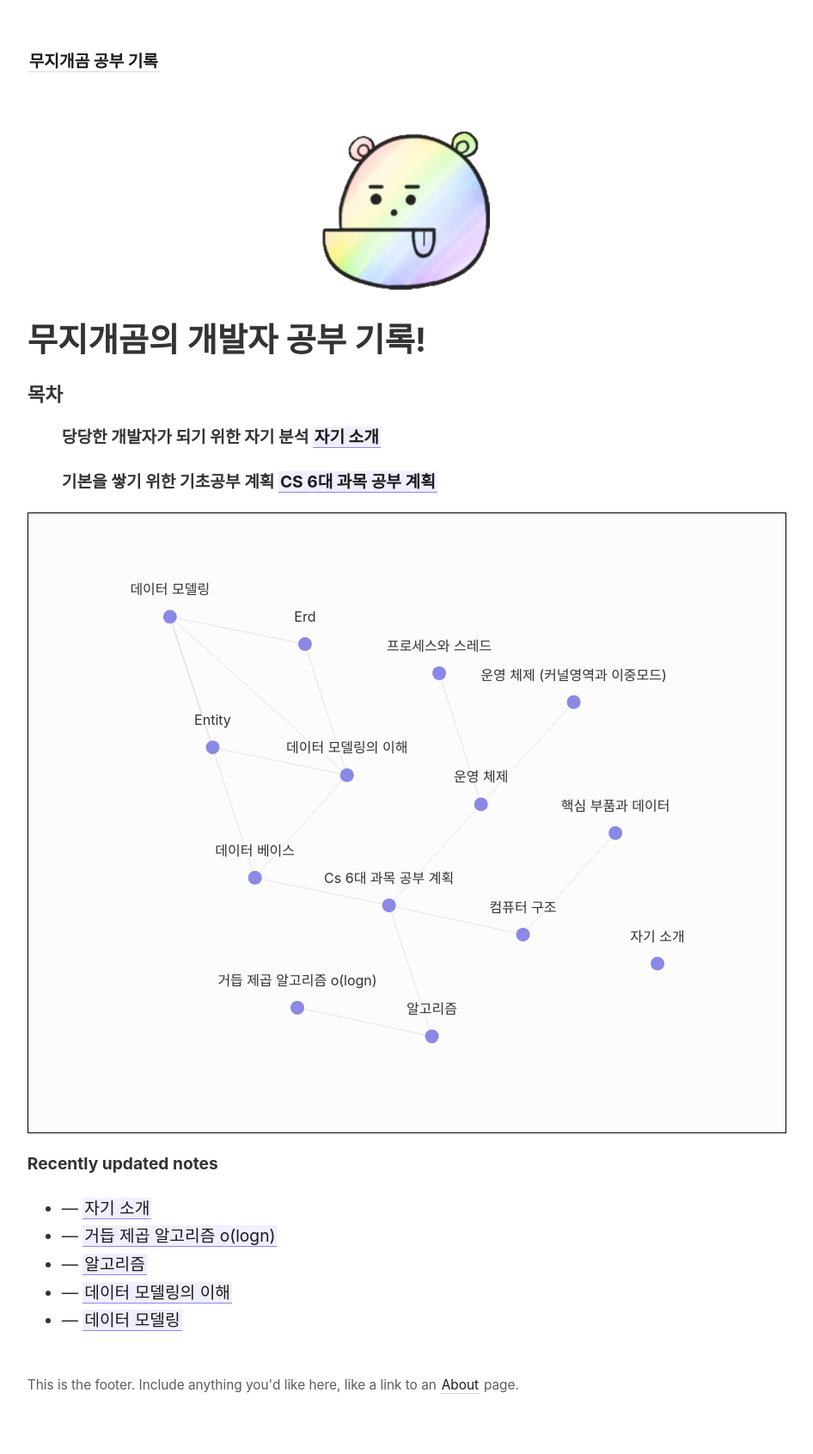
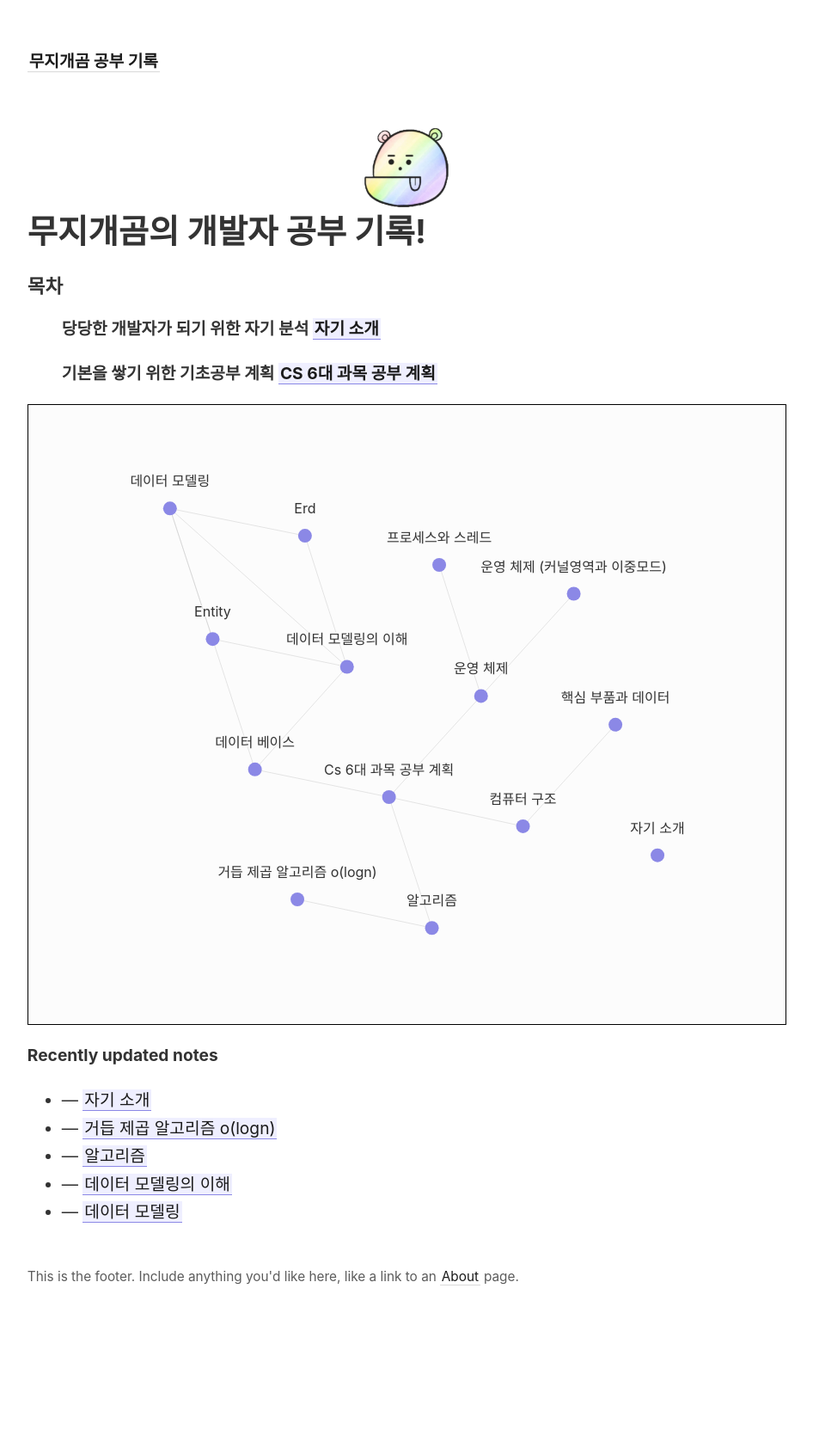
Before and after one commit to rainbow96bear/Obsidian, a Jekyll site: the page built from _pages/index.md, in a window 1280 px wide. Shown: the whole page at 86% size, without its empty margins (45-991 px from the left). Built offline with Jekyll 4.4.1, drawn with Linux system fonts in a browser that asks for light colours; after the commit the page ends 1565 px from its top, so only the background shows below that.

Commit message:
이미지 위치 조정 중

```diff
--- a/_pages/index.md
+++ b/_pages/index.md
@@ -6,7 +6,7 @@ permalink: /
 ---
 
 <div class = "mainImage">
-  <img width= "200px" src="/assets/favicon.png">
+  <img width= "100px" src="/assets/favicon.png">
 </div>
 
 # 무지개곰의 개발자 공부 기록!
```
Also changed, not shown: other parts of _pages/index.md (+1 -0 lines).
